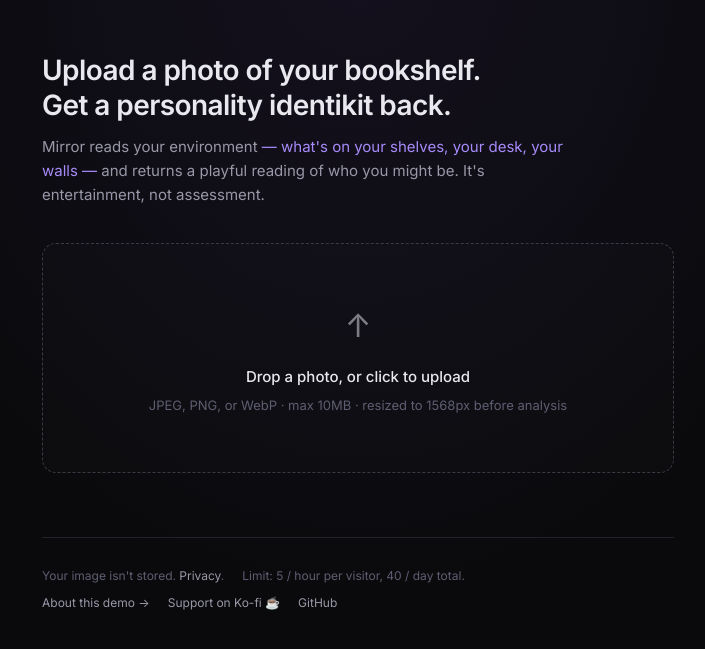
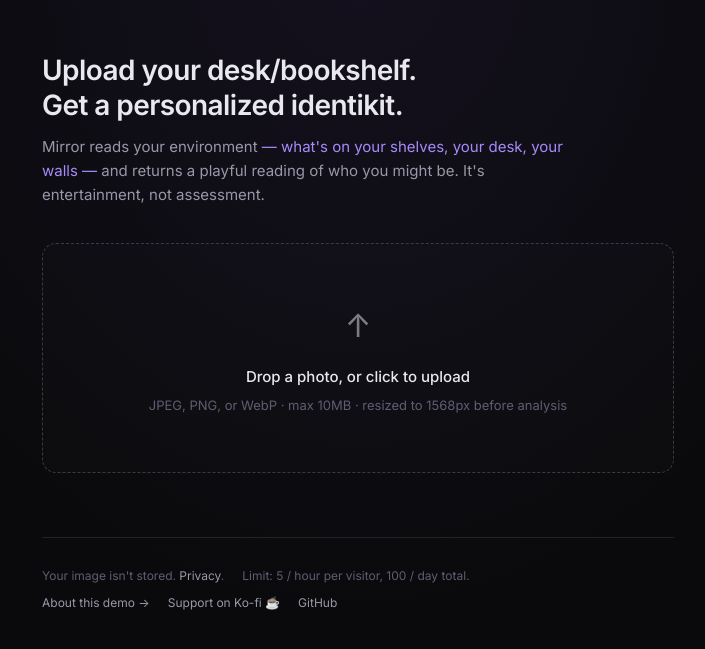
Before and after one commit to Psyrcuit/mirror, a plain HTML site: page index.html in a window 1280 px wide. Shown: the part 57-706 px from the top of the page, without its empty margins (282-987 px from the left). Drawn offline with nearby package versions, Linux system fonts and the light colour scheme.

Commit message:
Mirror: bump daily cap to 100, refresh hero copy + limit footer
- DAILY_CAP 40 → 100. Worst-case daily spend ~$2.40 (Opus at ~$0.024/
  call), up to ~$4.80 if every call also hits the strict-retry path.
  Headroom for a social explosion without breaking the wallet.
- Hero rewritten: "Upload your desk/bookshelf. Get a personalized
  identikit." — tighter, includes desk in the lede.
- Footer limit text bumped to "100 / day total" to match the new cap.

```diff
--- a/functions/api/analyze.js
+++ b/functions/api/analyze.js
@@ -2,7 +2,7 @@
 // Direct fetch to Anthropic + OpenAI (no SDKs) to keep the Pages Function
 // bundle small and the runtime surface predictable.
 
-const DAILY_CAP = 40;
+const DAILY_CAP = 100;
 const PER_IP_HOURLY_CAP = 5;
 const MAX_BODY_BYTES = 2 * 1024 * 1024; // 2MB
 const REQUEST_TIMEOUT_MS = 30_000;
--- a/index.html
+++ b/index.html
@@ -612,7 +612,7 @@ button {
   </header>
 
   <section class="hero">
-    <h1>Upload a photo of your bookshelf.<br>Get a personality identikit back.</h1>
+    <h1>Upload your desk/bookshelf.<br>Get a personalized identikit.</h1>
     <p>Mirror reads your environment <span class="accent">— what's on your shelves, your desk, your walls —</span> and returns a playful reading of who you might be. It's entertainment, not assessment.</p>
   </section>
 
@@ -701,7 +701,7 @@ button {
   <footer class="page-footer">
     <div class="row">
       <span>Your image isn't stored. <a href="https://github.com/psyrcuit/mirror#privacy">Privacy</a>.</span>
-      <span>Limit: 5 / hour per visitor, 40 / day total.</span>
+      <span>Limit: 5 / hour per visitor, 100 / day total.</span>
     </div>
     <div class="row">
       <a href="https://psyrcuit.com/portfolio">About this demo →</a>
```
